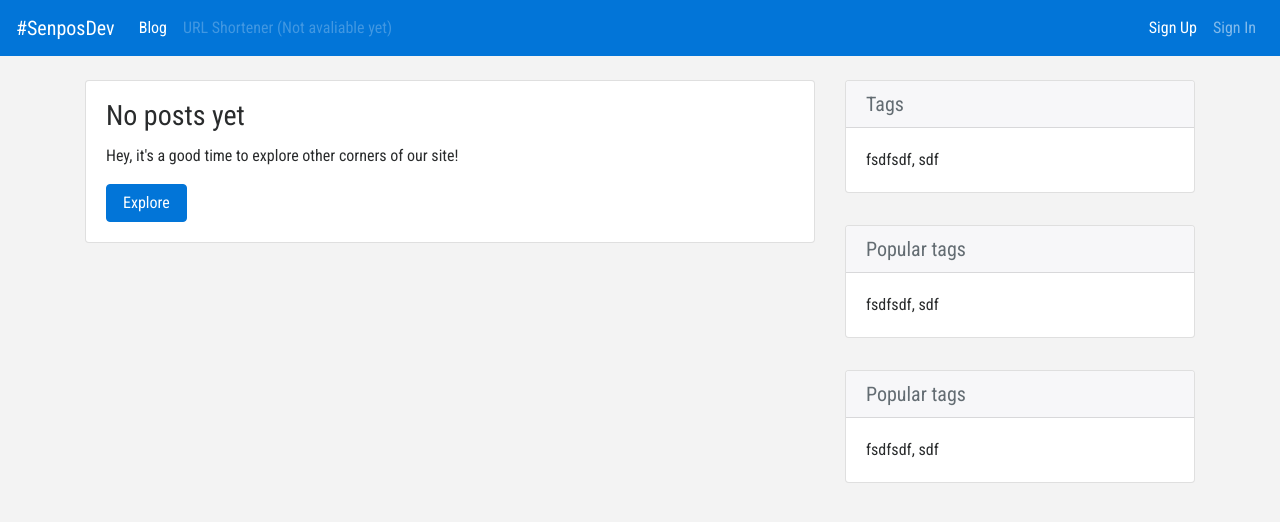
After one commit to ilyakimavets/senpos_ga, a Django app: page /blog/ in a window 1280 px wide. The commit adds this page. Shown: the top 522 px of the page. Run offline with Django 3.2, Linux system fonts and the light colour scheme; data that the repository does not hold is empty; some libraries are stand-ins or nearby versions.

Commit message:
add sidebar and related stuff

```diff
--- a/src/static/css/base.css
+++ b/src/static/css/base.css
@@ -4,3 +4,7 @@
     -webkit-font-smoothing: antialiased;
     background-color: #f3f3f3;
 }
+
+.sidebar-card {
+    margin-bottom: 2rem;
+}
--- a/src/templates/base.html
+++ b/src/templates/base.html
@@ -26,13 +26,8 @@
 {% endblock navbar %}
 
 <div class="container">
-    <div class="row">
-        <div class="col-md-8">
-            {% block content %}
-            {% endblock content %}
-        </div>
-        <div class="col-md-3 offset-md-1"></div>
-    </div>
+    {% block content %}
+    {% endblock content %}
 </div>
 
 {% block js %}
--- /dev/null
+++ b/src/templates/sidebar.html
@@ -0,0 +1,20 @@
+<div class="card sidebar-card">
+    <h5 class="card-header text-muted">Tags</h5>
+    <div class="card-block">
+        fsdfsdf, sdf
+    </div>
+</div>
+
+<div class="card sidebar-card">
+    <h5 class="card-header text-muted">Popular tags</h5>
+    <div class="card-block">
+        fsdfsdf, sdf
+    </div>
+</div>
+
+<div class="card sidebar-card">
+    <h5 class="card-header text-muted">Popular tags</h5>
+    <div class="card-block">
+        fsdfsdf, sdf
+    </div>
+</div>
```
